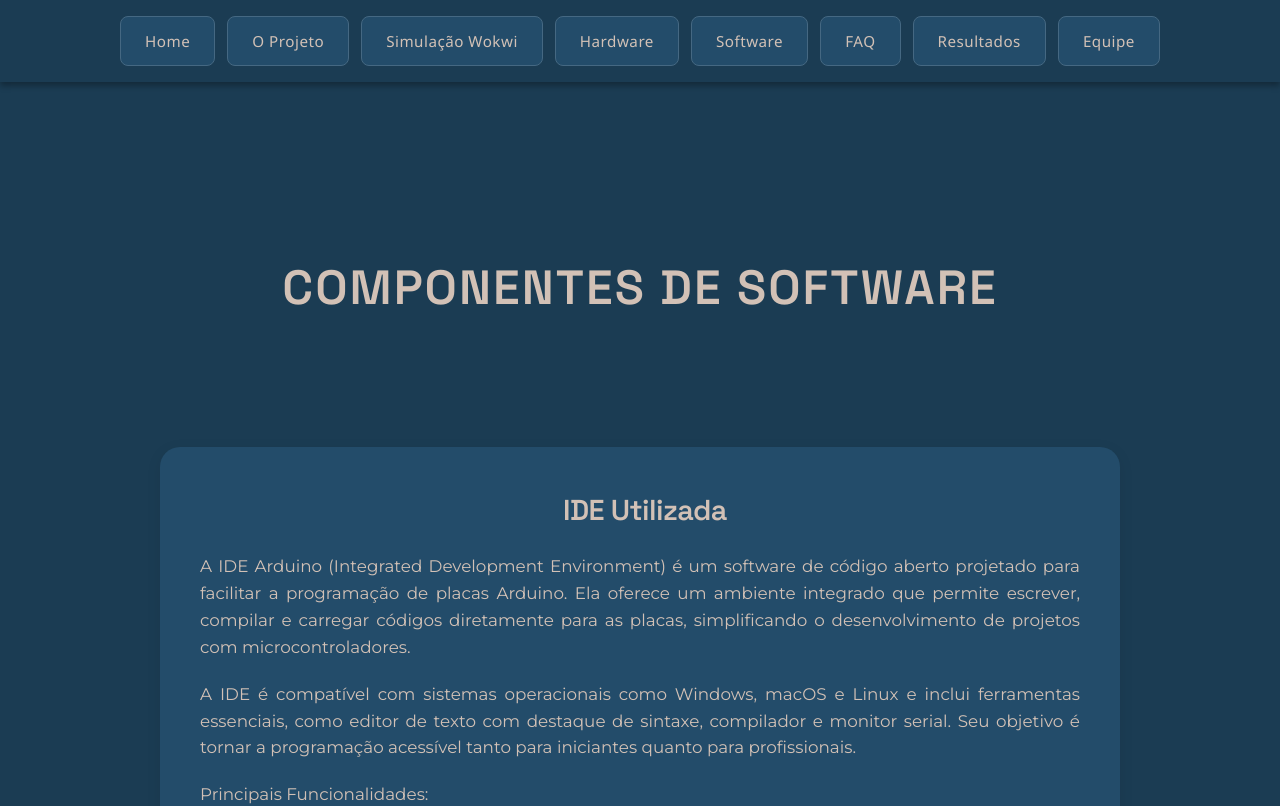
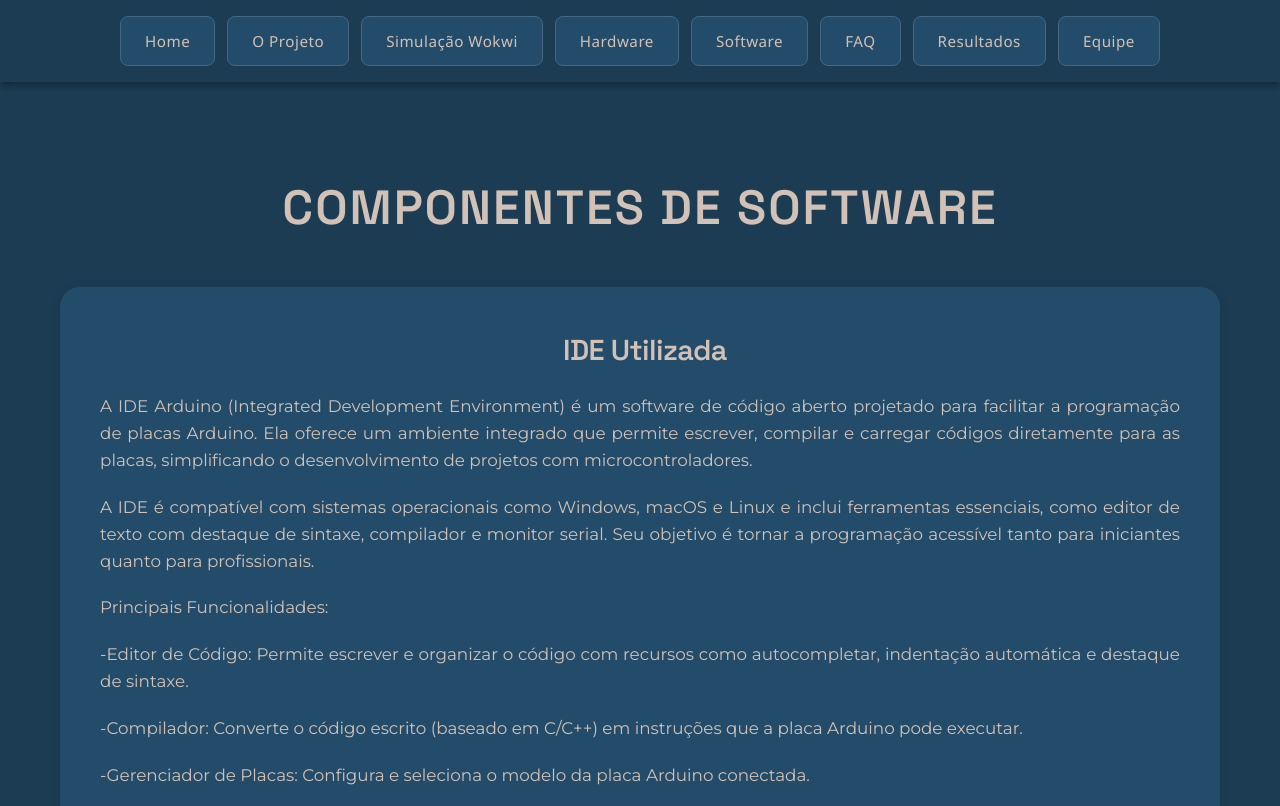
Before and after one commit to 3006m/climasite, a React (Vite) app in the folder projetoM/: page /software in a window 1280 px wide. Shown: the top 806 px of the page. Built offline with nearby package versions, Linux system fonts and the light colour scheme.

Commit message:
Arrumação

```diff
--- a/projetoM/src/styles/software.css
+++ b/projetoM/src/styles/software.css
@@ -1,19 +1,9 @@
-/* ===== Seção principal ===== */
-section {
-  width: 90%;
-  max-width: 1000px;
-  margin: 80px auto;
-  display: flex;
-  flex-direction: column;
-  gap: 80px;
-}
-
 /* ===== Título principal ===== */
 h1 {
   text-align: center;
   font-size: 2.4rem;
   margin-bottom: 40px;
-  color: #D2C1B6;
+  color: #d2c1b6;
   font-weight: 700;
 }
 
@@ -23,7 +13,7 @@ h1 {
   align-items: center;
   justify-content: space-between;
   gap: 40px;
-  background-color: #234C6A;
+  background-color: #234c6a;
   border-radius: 20px;
   box-shadow: 0 4px 15px rgba(0, 0, 0, 0.08);
   padding: 40px;
@@ -60,14 +50,14 @@ h1 {
   flex: 1;
   display: flex;
   flex-direction: column;
-  color: #D2C1B6;
+  color: #d2c1b6;
   gap: 10px;
 }
 
 /* ===== Título do componente ===== */
 .software-item h2 {
   font-size: 1.8rem;
-  color: #D2C1B6;
+  color: #d2c1b6;
   margin-bottom: 10px;
   padding-left: 10px;
 }
@@ -76,7 +66,7 @@ h1 {
 .software-item p {
   font-size: 1.05rem;
   line-height: 1.6;
-  color: #D2C1B6;
+  color: #d2c1b6;
   text-align: justify;
 }
 
@@ -106,6 +96,6 @@ h1 {
   padding: 1rem;
   border-radius: 8px;
   overflow-x: auto; /* permite scroll horizontal se o código for grande */
-  font-family: 'Courier New', Courier, monospace;
+  font-family: "Courier New", Courier, monospace;
   white-space: pre-wrap; /* mantém quebras de linha */
 }
```
